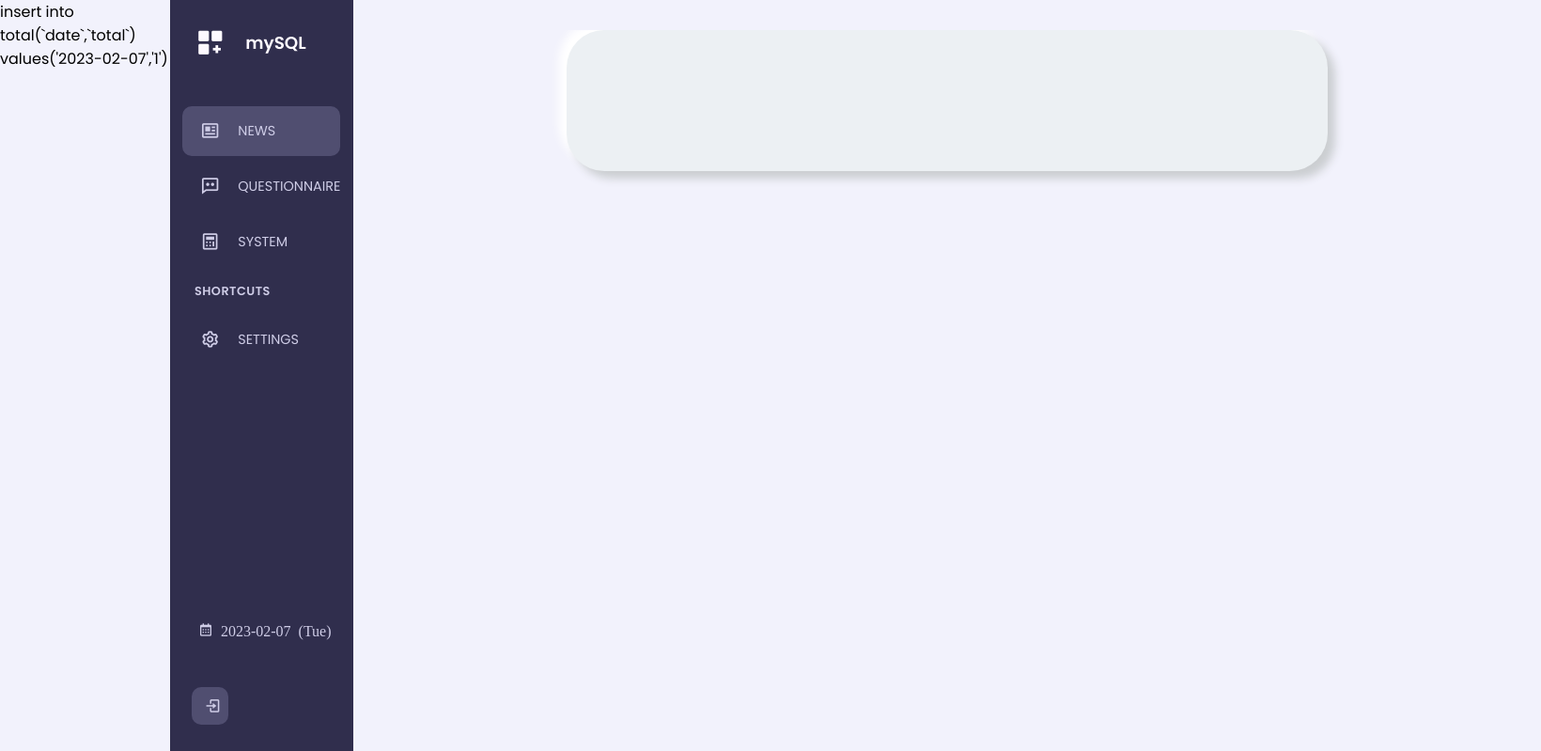
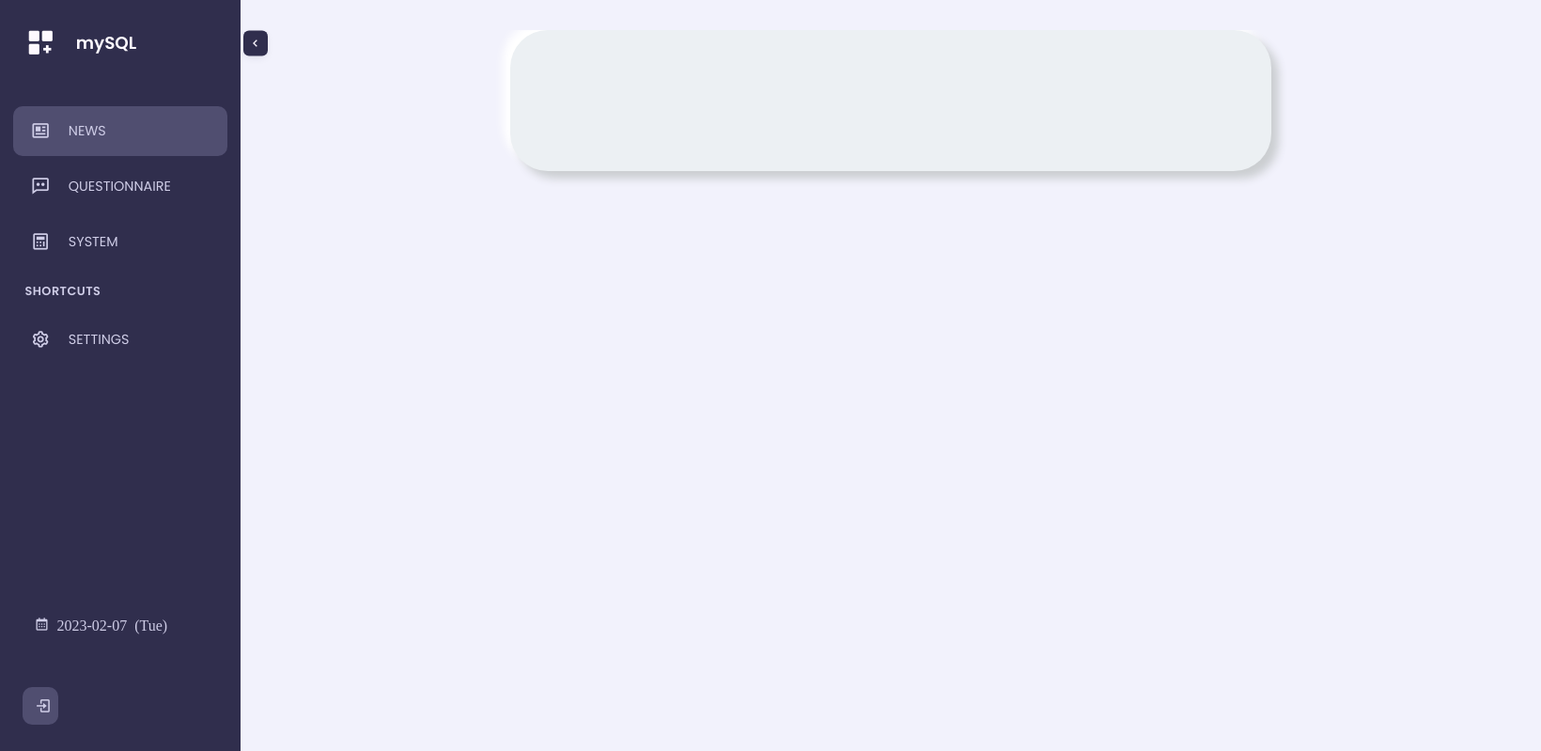
Before and after one commit to ABBY202209/mySQL, a PHP site: page /index.php?do=result in a window 1640 px wide. Shown: the top 799 px of the page at 94% size. Run offline with PHP 8.4, Linux system fonts and the light colour scheme; data that the repository does not hold is empty; some web fonts are replaced.

Commit message:
調整css

```diff
--- a/api/base.php
+++ b/api/base.php
@@ -64,7 +64,7 @@ class DB{
             $cols = array_keys($array);
             $sql = "insert into $this->table(`" . join("`,`", $cols) . "`) values('" . join("','", $array) . "')";
         }
-        echo $sql;
+        // echo $sql;
         $this->pdo->exec($sql);
     }
     public function del($id){
--- a/front/result.php
+++ b/front/result.php
@@ -84,7 +84,7 @@ $options = $Que->all(['parent' => $_GET['id']]);
 <div class="login-main">
     <div class="login-div">
         <div class="fields">
-                <div style="display: flex; font-size:40px; font-weight:700; width:780px;">
+                <div style="display: flex; font-size:40px; font-weight:700; width:780px;height:140px;">
                     <?= $row['text']; ?>
                 </div>
                 <div style="display: flex;flex-direction: column;width:600px; font-size:30px; margin-top:20px">
```
